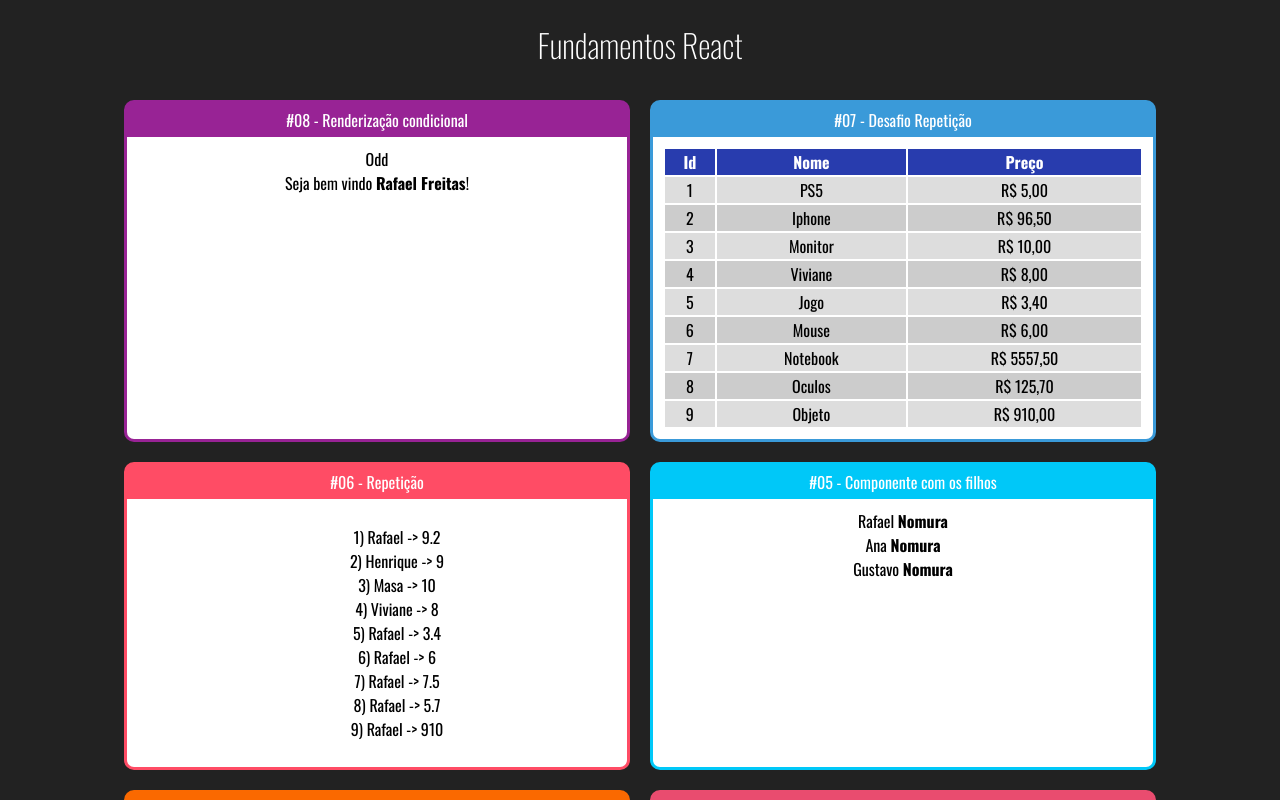
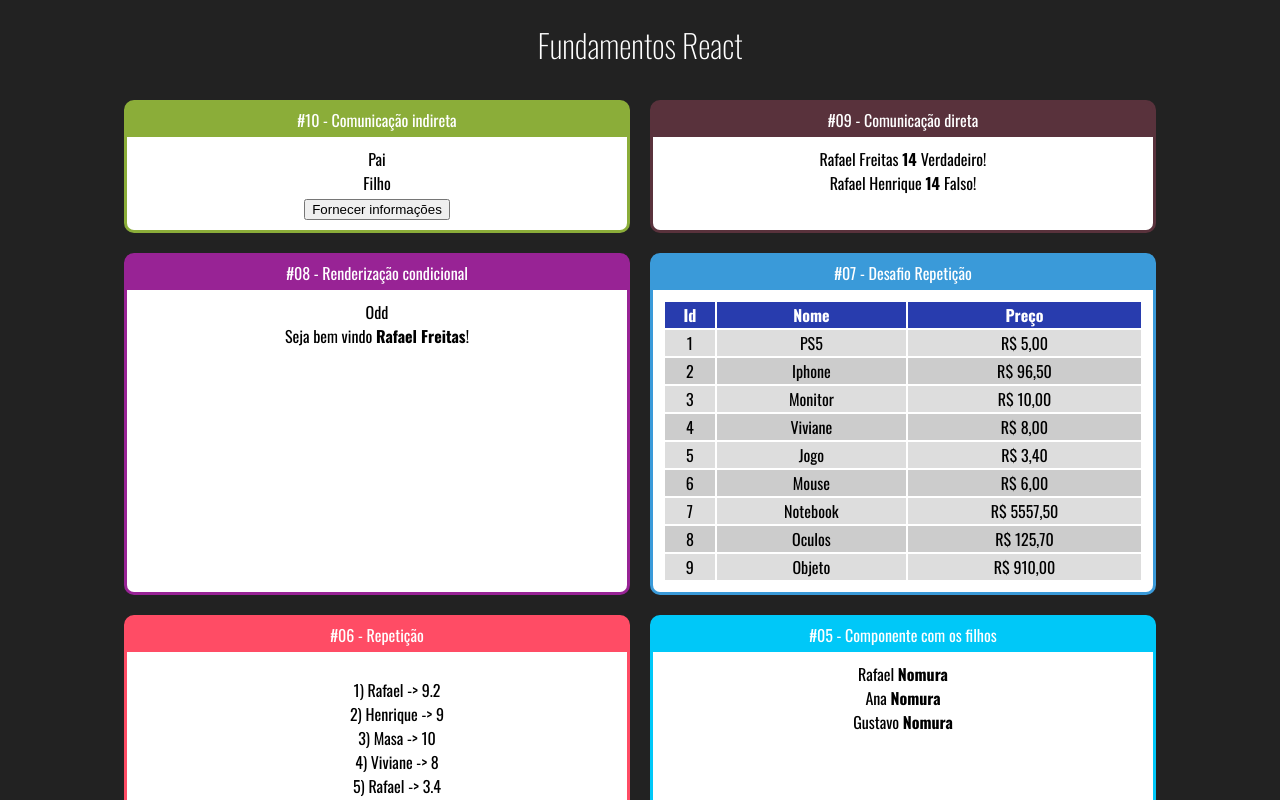
Before and after one commit to rafaelhfreitas/curso-react, a React (Create React App) app: page / in a window 1280 px wide. Shown: the top 800 px of the page. Built offline with nearby package versions, Linux system fonts and the light colour scheme.

Commit message:
indirect comunication

```diff
--- a/src/App.jsx
+++ b/src/App.jsx
@@ -13,6 +13,9 @@ import ListStudent from './components/repetition/ListStudents'
 import ListProduct from './components/repetition/ListProducts'
 import EvenOrOdd from './components/conditional/EvenOrOdd'
 import UserInfo from './components/conditional/UserInfo'
+import DirectParent from './components/comunication/DirectParent'
+import IndirectParent from './components/comunication/IndirectParent'
+
 
 export default (props) => {
     return (
@@ -20,6 +23,12 @@ export default (props) => {
             <h1> Fundamentos React </h1>
 
             <div  className='Cards'>
+                <Card titulo='#10  - Comunicação indireta' color="#8BAD39">
+                    <IndirectParent></IndirectParent>
+                </Card>
+                <Card titulo='#09  - Comunicação direta' color="#59323C">
+                    <DirectParent></DirectParent>
+                </Card>
                 <Card titulo='#08  - Renderização condicional' color="#982395">
                     <EvenOrOdd number={21}/>
                     <UserInfo user={{ name: 'Rafael Freitas'}} />
--- /dev/null
+++ b/src/components/comunication/DirectChildren.jsx
@@ -0,0 +1,12 @@
+import React from 'react'
+
+
+export default props => {
+    return (
+        <div>
+            <span>{props.text} </span>
+            <span><strong> {props.number} </strong> </span>
+            <span>{props.bool ? 'Verdadeiro' : 'Falso'}!</span>
+        </div>
+    )
+}
--- /dev/null
+++ b/src/components/comunication/DirectParent.jsx
@@ -0,0 +1,14 @@
+import React from 'react'
+
+import DirectChildren from './DirectChildren'
+
+
+export default props => {
+    return (
+        <div>
+            <DirectChildren text='Rafael Freitas' number={14} bool= {true}></DirectChildren>
+            <DirectChildren text='Rafael Henrique' number={14} bool= {false}></DirectChildren>
+
+        </div>
+    )
+}
--- /dev/null
+++ b/src/components/comunication/IndirectChildren.jsx
@@ -0,0 +1,18 @@
+import React from 'react'
+
+export default props => {
+    return (
+        <div>
+            <div>
+                Filho
+            </div>
+            <button onClick={
+                function (e) {
+                     props.onClick('Rafael Freitas', 35, true)
+                }
+            }>
+                Fornecer informações
+            </button>
+        </div>
+    )
+}
--- /dev/null
+++ b/src/components/comunication/IndirectParent.jsx
@@ -0,0 +1,20 @@
+import React from 'react'
+
+import IndirectChildren from './IndirectChildren'
+
+
+export default props => {
+
+    // nome idade nerd
+    function providerInformations(name, age, nerd) {
+        console.log(name, age, nerd)
+
+    }
+
+    return (
+        <div>
+            <div>Pai</div>
+            <IndirectChildren onClick={providerInformations}></IndirectChildren>
+        </div>
+    )
+}
--- a/src/components/conditional/UserInfo.jsx
+++ b/src/components/conditional/UserInfo.jsx
@@ -1,4 +1,4 @@
-import React, { useReducer } from 'react'
+import React from 'react'
 
 import If, { Else } from './If'
 
```
